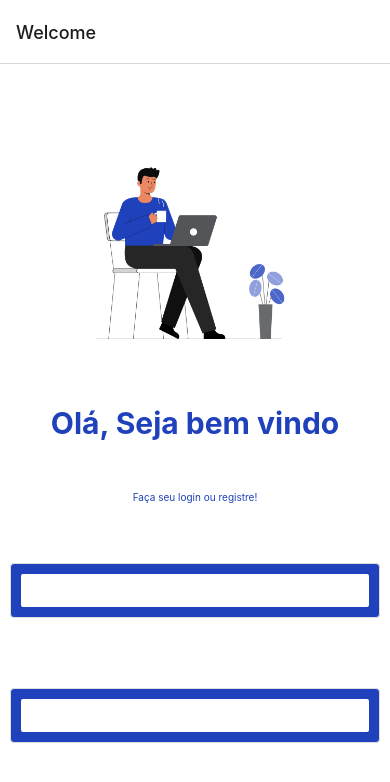
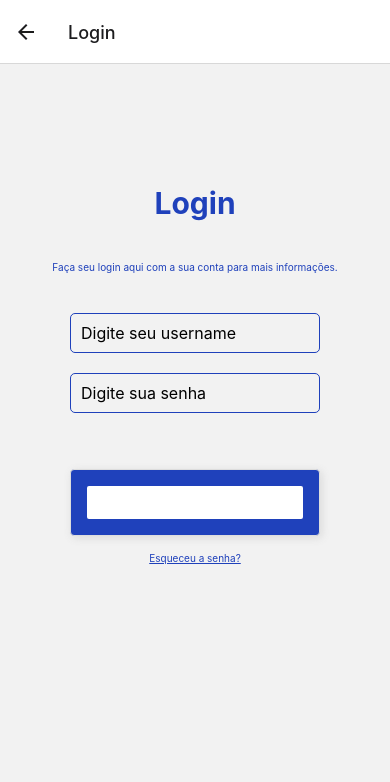
Before and after one commit to Alym62/authNative, a React Native app: screen /Login in a window 390 px wide. Shown: the top 782 px of the page. Built offline with nearby package versions, Linux system fonts and the light colour scheme.

Commit message:
Tela de login feita.

```diff
--- a/App.tsx
+++ b/App.tsx
@@ -2,6 +2,7 @@ import { NavigationContainer } from '@react-navigation/native';
 import { createNativeStackNavigator } from '@react-navigation/native-stack';
 import Initial from './src/screens/initial/Initial';
 import Register from './src/screens/register/Register';
+import Login from './src/screens/login/Login';
 
 const Stack = createNativeStackNavigator();
 
@@ -12,6 +13,7 @@ export default function App() {
       <Stack.Navigator>
         <Stack.Screen name='Welcome' component={Initial} />
         <Stack.Screen name='Register' component={Register} />
+        <Stack.Screen name='Login' component={Login} />
       </Stack.Navigator>
     </NavigationContainer>
   );
--- a/package.json
+++ b/package.json
@@ -21,7 +21,8 @@
     "react-native-picker-select": "^9.0.1",
     "react-native-safe-area-context": "4.8.2",
     "react-native-screens": "~3.29.0",
-    "react-native-svg": "12.1.1"
+    "react-native-svg": "12.1.1",
+    "expo-linear-gradient": "~12.7.2"
   },
   "devDependencies": {
     "@babel/core": "^7.20.0",
--- a/src/screens/initial/Initial.tsx
+++ b/src/screens/initial/Initial.tsx
@@ -1,11 +1,17 @@
 import { useNavigation } from "@react-navigation/native";
 import { Button, Image, StyleSheet, Text, View } from "react-native";
+import { LinearGradient } from 'expo-linear-gradient';
 
 const Initial = () => {
     const navigation = useNavigation<any>();
+    const navigationLogin = useNavigation<any>();
 
     const handleNavigate = () => {
         navigation.navigate('Register');
+    }
+
+    const handleNavigateLogin = () => {
+        navigationLogin.navigate('Login');
     }
 
     return (
@@ -17,10 +23,10 @@ const Initial = () => {
             <Text style={styles.signupText}>Olá, Seja bem vindo</Text>
             <Text style={styles.signupMinText}>Faça seu login ou registre!</Text>
             <View style={styles.card}>
-                <Button title="Login" color={'#fff'}/>
+                <Button title="Login" color={'#fff'} onPress={handleNavigateLogin} />
             </View>
             <View style={styles.card}>
-                <Button title="Registro" color={'#fff'} onPress={handleNavigate}/>
+                <Button title="Registro" color={'#fff'} onPress={handleNavigate} />
             </View>
         </View>
     )
@@ -28,7 +34,7 @@ const Initial = () => {
 
 const styles = StyleSheet.create({
     container: {
-        backgroundColor: '#fff',
+        backgroundColor: 'linear-gradient(to bottom, #1277e5, #7b95eb, #b0b5f1, #dbd9f8, #ffffff);',
         flex: 1,
         justifyContent: 'center',
         gap: 50
--- /dev/null
+++ b/src/screens/login/Login.tsx
@@ -0,0 +1,112 @@
+import { useState } from "react"
+import { Button, StyleSheet, Text, TextInput, View } from "react-native"
+import { UsuarioDTO } from "../../dto/usuario.dto";
+import axios from "axios";
+
+const Login = () => {
+    const usuario = new UsuarioDTO();
+
+    const [inputOneLogin, setInputOneLogin] = useState(usuario.username);
+    const [inputTwoLogin, setInputTwoLogin] = useState(usuario.password);
+
+    const API_URL = "http://192.168.15.110:8080/api/v1/auth/";
+
+    const handlerLogin = async () => {
+        try {
+            await axios.post(`${API_URL}login`, {
+                username: inputOneLogin,
+                password: inputTwoLogin,
+            });
+        } catch (error) {
+            console.error('Erro: ', error);
+        }
+    }
+
+    return (
+        <View style={styles.container}>
+            <Text style={styles.signupText}>Login</Text>
+            <Text style={styles.signupMinText}>Faça seu login aqui com a sua conta para mais informações.</Text>
+            <TextInput
+                style={styles.input}
+                placeholder="Digite seu username"
+                onChangeText={text => setInputOneLogin(text)}
+                value={inputOneLogin}
+            />
+            <TextInput
+                style={styles.input}
+                placeholder="Digite sua senha"
+                onChangeText={text => setInputTwoLogin(text)}
+                value={inputTwoLogin}
+            />
+            <View style={styles.card}>
+                <Button title="Login" color={'#fff'} onPress={handlerLogin} />
+            </View>
+            <View>
+                <Text style={styles.loginMinTextPassword}>Esqueceu a senha?</Text>
+            </View>
+        </View>
+    )
+};
+
+const styles = StyleSheet.create({
+    container: {
+        flex: 1,
+        justifyContent: 'center',
+        alignItems: 'center',
+        gap: 20
+    },
+    input: {
+        width: 250,
+        height: 40,
+        borderWidth: 1,
+        borderColor: '#1F41BB',
+        borderRadius: 5,
+        padding: 10,
+        fontSize: 16,
+        backgroundColor: 'transparent',
+        position: 'relative',
+        bottom: 60,
+    },
+    signupText: {
+        fontSize: 30,
+        fontWeight: '700',
+        textAlign: 'center',
+        color: '#1F41BB',
+        position: 'relative',
+        bottom: 100,
+    },
+    signupMinText: {
+        fontSize: 10,
+        fontWeight: '400',
+        textAlign: 'center',
+        color: '#1F41BB',
+        position: 'relative',
+        bottom: 80,
+    },
+    loginMinTextPassword: {
+        fontSize: 10,
+        fontWeight: '400',
+        textAlign: 'center',
+        color: '#1F41BB',
+        position: 'relative',
+        bottom: 60,
+        textDecorationLine: 'underline'
+    },
+    card: {
+        width: 250,
+        backgroundColor: '#1F41BB',
+        borderRadius: 4,
+        shadowColor: 'rgba(100, 100, 100, 0.2)',
+        shadowRadius: 8,
+        shadowOpacity: 0.8,
+        shadowOffset: { width: 2, height: 2 },
+        margin: 16,
+        padding: 16,
+        borderWidth: 1,
+        borderColor: '#ddd',
+        position: 'relative',
+        bottom: 40,
+    }
+});
+
+export default Login;
--- a/src/screens/register/Register.tsx
+++ b/src/screens/register/Register.tsx
@@ -31,17 +31,17 @@ const Register = () => {
 
     return (
         <View style={styles.container}>
-            <Text style={styles.signupText}>Registro Aqui!</Text>
+            <Text style={styles.signupText}>Registro</Text>
             <Text style={styles.signupMinText}>Registre sua conta aqui para saber mais informações.</Text>
             <TextInput
                 style={styles.input}
-                placeholder="Digite seu username"
+                placeholder="Novo username"
                 onChangeText={text => setInputOne(text)}
                 value={inputOne}
             />
             <TextInput
                 style={styles.input}
-                placeholder="Digite sua senha"
+                placeholder="Nova senha"
                 onChangeText={text => setInputTwo(text)}
                 value={inputTwo}
             />
```
Also changed, not shown: 1 other file (tests, documents, lock files or other folders).
